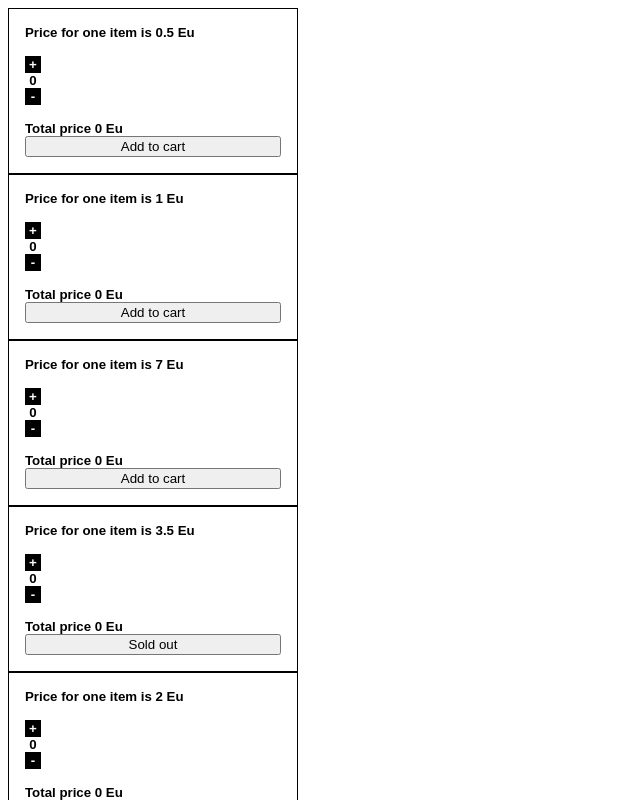
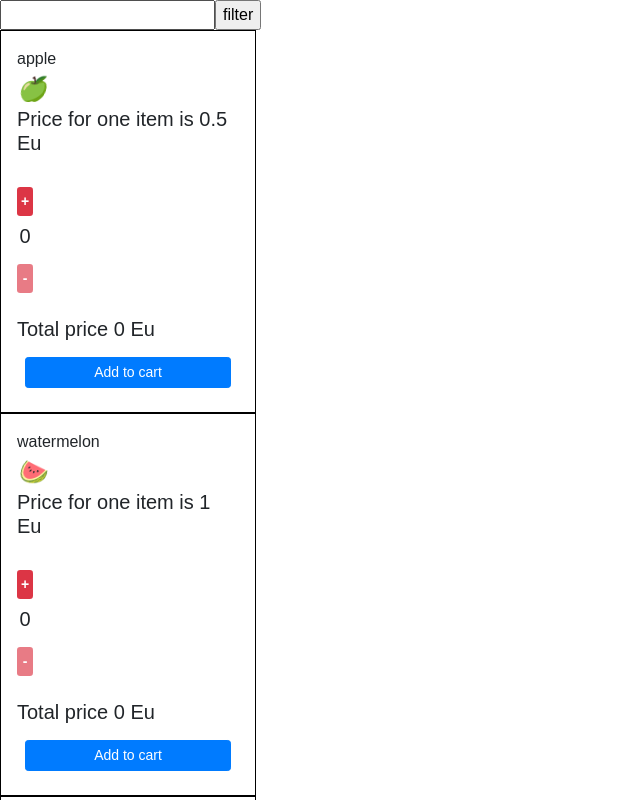
Before and after one commit to ZakariaHn/online-shop-react, a React (Create React App) app: page / in a window 1280 px wide. Shown: the top 800 px of the page, without its empty margins (0-640 px from the left). Built offline with nearby package versions, Linux system fonts and the light colour scheme.

Commit message:
filter added

```diff
--- a/src/App.js
+++ b/src/App.js
@@ -25,14 +25,14 @@ export default class App extends Component {
   };
 
   decrement = (counter) => {
-    const counters = [...this.state.items];
+    const counters = [...this.state.data];
     const index = counters.indexOf(counter);
     counters[index] = { ...counter };
     counters[index].ammount--;
     counters[index].totalPrice =
       counters[index].totalPrice - counters[index].price;
     this.setState({
-      items: counters,
+      data: counters,
     });
   };
 
@@ -64,16 +64,18 @@ export default class App extends Component {
   render() {
     return (
       <React.Fragment>
-        {/* <form onSubmit={this.submitHandler}>
+        <form onSubmit={this.submitHandler}>
           <input
             type="text"
             onChange={this.changeHandler}
             value={this.state.userInput}
           />
           <input type="submit" value="filter" />
-      </form> */}
+        </form>
         <ProductList
-          data={this.state.data}
+          data={
+            this.state.userInput ? this.state.filteredData : this.state.data
+          }
           onIncrement={this.increment}
           onDecrement={this.decrement}
         />
@@ -81,5 +83,3 @@ export default class App extends Component {
     );
   }
 }
-
-// this.state.userInput ? this.state.filteredData :
--- a/src/components/ProductItem.js
+++ b/src/components/ProductItem.js
@@ -13,10 +13,11 @@ export default class ProductItem extends React.Component {
     } = this.props.item;
     return (
       <li key={id}>
-        {/* {productName} <i>{icon}</i>  */}
+        {productName} <i>{icon}</i>
         <h5>Price for one item is {price} Eu</h5>
         <div className="buttons">
           <button
+            className="btn btn-danger btn-sm m-2"
             disabled={inventory === 0}
             onClick={() => this.props.onIncrement(this.props.item)}
           >
@@ -24,6 +25,7 @@ export default class ProductItem extends React.Component {
           </button>
           <h5> {ammount}</h5>
           <button
+            className="btn btn-danger btn-sm m-2"
             disabled={ammount === 0}
             onClick={() => this.props.onDecrement(this.props.item)}
           >
@@ -31,7 +33,7 @@ export default class ProductItem extends React.Component {
           </button>
         </div>
         <h5>{`Total price ${totalPrice} Eu`}</h5>
-        <button onClick={this.addToCorp}>
+        <button onClick={this.addToCorp} className="btn btn-primary btn-sm m-2">
           {inventory > 0 ? "Add to cart" : "Sold out"}
         </button>
       </li>
--- a/src/index.js
+++ b/src/index.js
@@ -3,6 +3,7 @@ import ReactDOM from "react-dom";
 import "react-bootstrap";
 import "./scss/main.scss";
 import App from "./App.js";
+import "bootstrap/dist/css/bootstrap.css";
 
 ReactDOM.render(
   <React.StrictMode>
--- a/src/scss/main.scss
+++ b/src/scss/main.scss
@@ -35,8 +35,6 @@ h5 {
     justify-content: center;
     outline: none;
     -webkit-outline: none;
-    background-color: black;
-    color: rgb(250, 250, 250);
     font-weight: bolder;
   }
 }
```
Also changed, not shown: 1 other file (tests, documents, lock files or other folders). Lines whose indentation alone changed are shown as unchanged.
